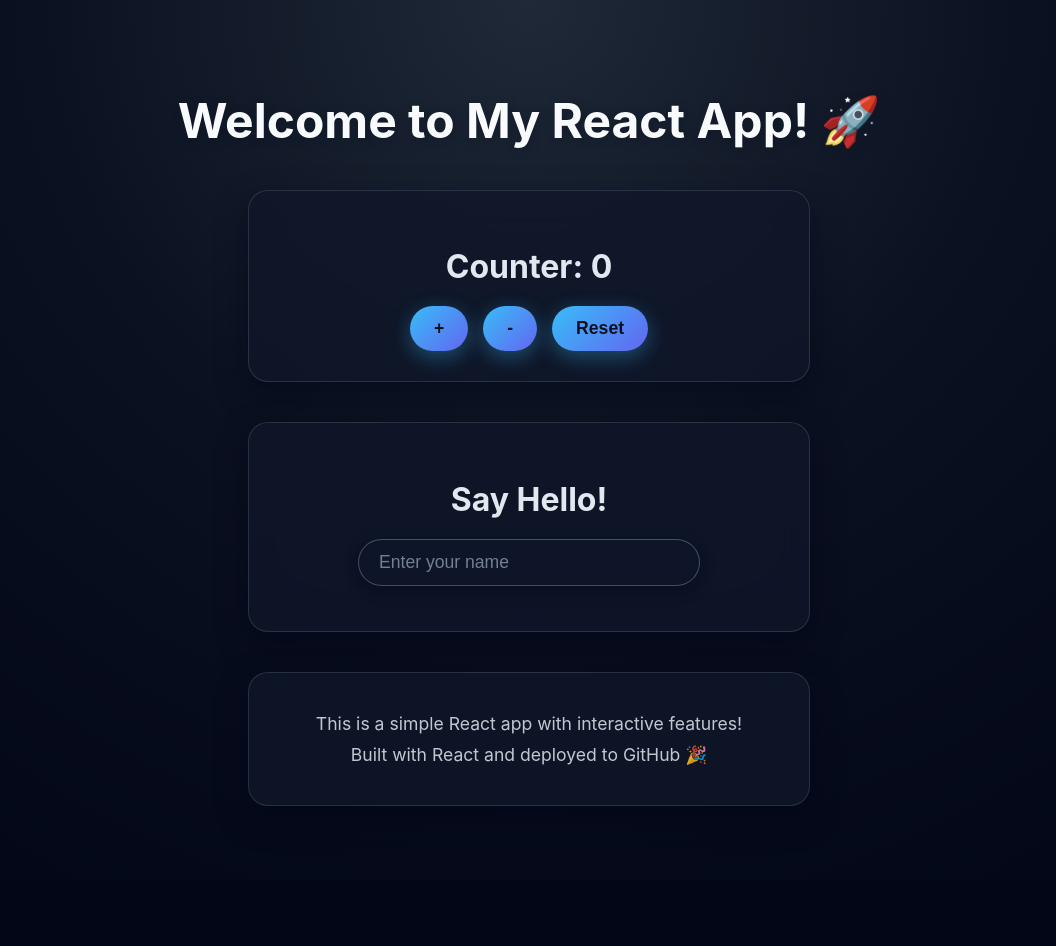
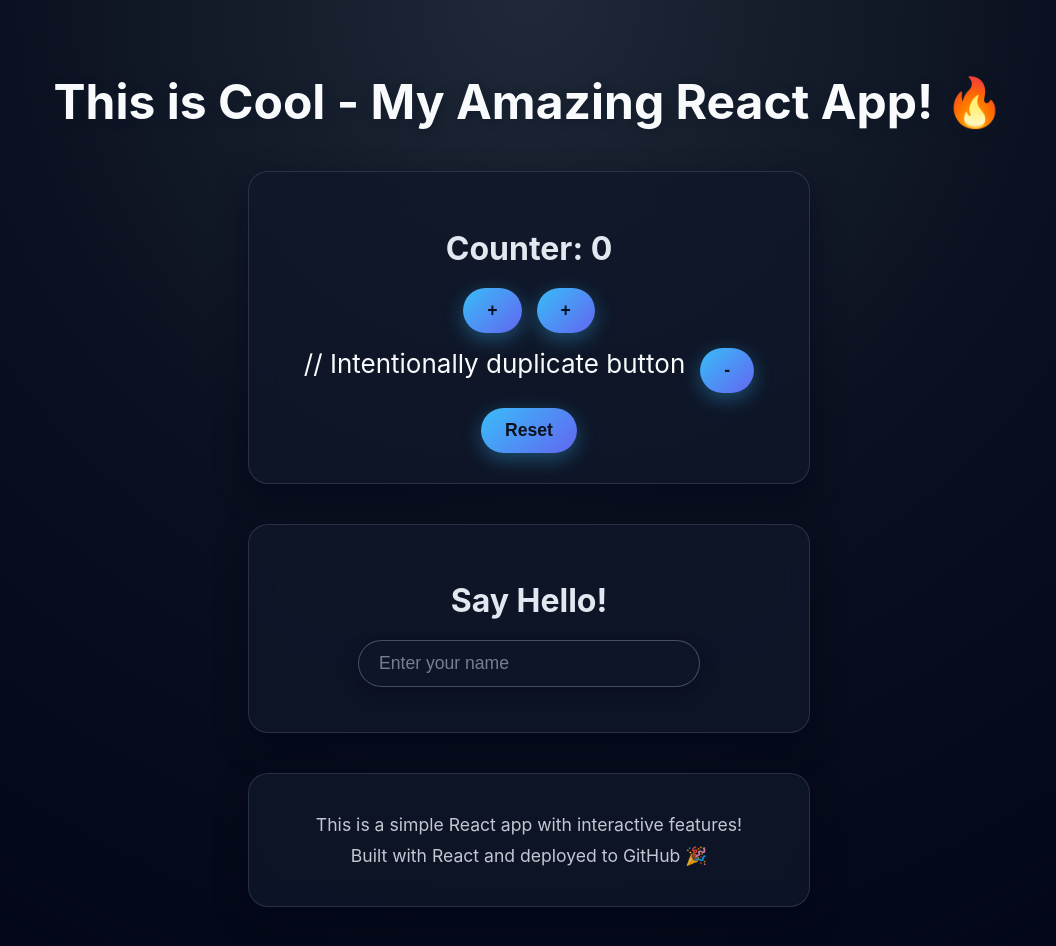
Before and after one commit to srikanth189k/testcoffee, a React (Create React App) app: page / in a window 1280 px wide. Shown: the top 946 px of the page, without its empty margins (111-1167 px from the left). Before the commit the page ends 880 px from the top, so only its background shows below. Built offline with nearby package versions, Linux system fonts and the light colour scheme.

Commit message:
Update landing page title and intentionally add duplicate button

```diff
--- a/src/App.js
+++ b/src/App.js
@@ -8,12 +8,13 @@ function App() {
   return (
     <div className="App">
       <header className="App-header">
-        <h1>Welcome to My React App! 🚀</h1>
+        <h1>This is Cool - My Amazing React App! 🔥</h1>
 
         <div className="counter-section">
           <h2>Counter: {count}</h2>
           <div className="button-group">
             <button onClick={() => setCount(count + 1)}>+</button>
+            <button onClick={() => setCount(count + 1)}>+</button> // Intentionally duplicate button
             <button onClick={() => setCount(count - 1)}>-</button>
             <button onClick={() => setCount(0)}>Reset</button>
           </div>
```
